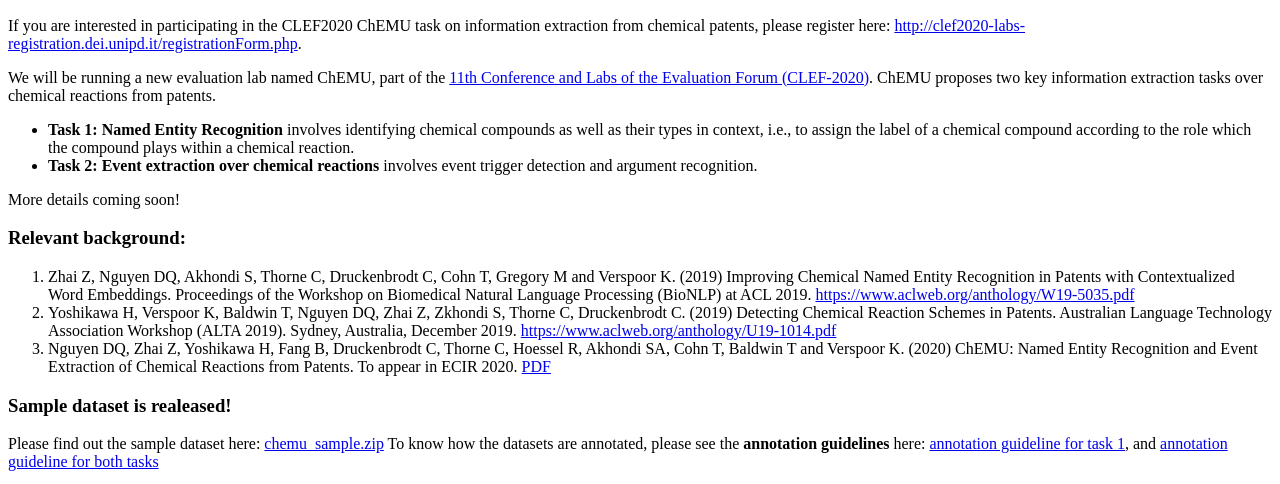
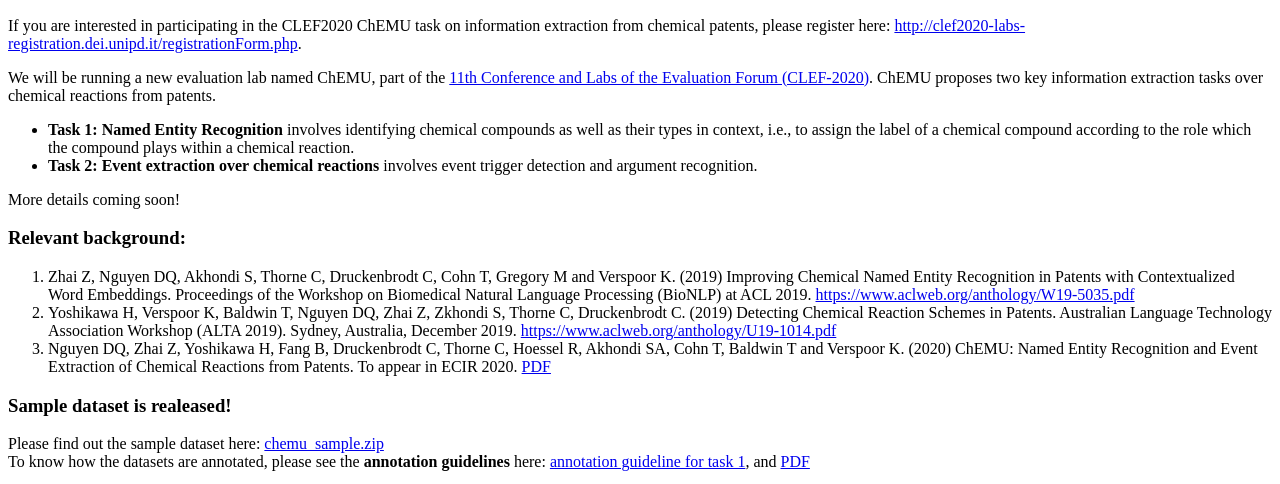
Before and after one commit to chemu-patent-ie/chemu-patent-ie.github.io, a plain HTML site: page index.html in a window 1280 px wide. Shown: the part 275-759 px from the top of the page. Drawn offline with Linux system fonts and the light colour scheme.

Commit message:
Update index.html

```diff
--- a/index.html
+++ b/index.html
@@ -30,7 +30,8 @@
 <h3> Sample dataset is realeased! </h3>
 <p>
 Please find out the sample dataset here: <a href="https://github.com/chemu-patent-ie/chemu-patent-ie.github.io/tree/master/chemu_sample">chemu_sample.zip</a>
-To know how the datasets are annotated, please see the <b>annotation guidelines</b> here: <a href="https://github.com/chemu-patent-ie/chemu-patent-ie.github.io/blob/master/resources/Annotation_Guidelines_CLEF2020_ChEMU_task1.pdf" target="_blank">annotation guideline for task 1</a>, and <a href="https://github.com/chemu-patent-ie/chemu-patent-ie.github.io/blob/master/resources/Annotation_Guidelines_CLEF2020_ChEMU_task1and2.pdf" target="_blank">annotation guideline for both tasks</a>
+
+<br>To know how the datasets are annotated, please see the <b>annotation guidelines</b> here: <a href="https://github.com/chemu-patent-ie/chemu-patent-ie.github.io/blob/master/resources/Annotation_Guidelines_CLEF2020_ChEMU_task1.pdf" target="_blank">annotation guideline for task 1</a>, and <a href="https://github.com/chemu-patent-ie/chemu-patent-ie.github.io/blob/master/resources/Annotation_Guidelines_CLEF2020_ChEMU_task1and2.pdf" target="annotation guideline for both tasks">PDF</a>
 
 <p>
 
```
